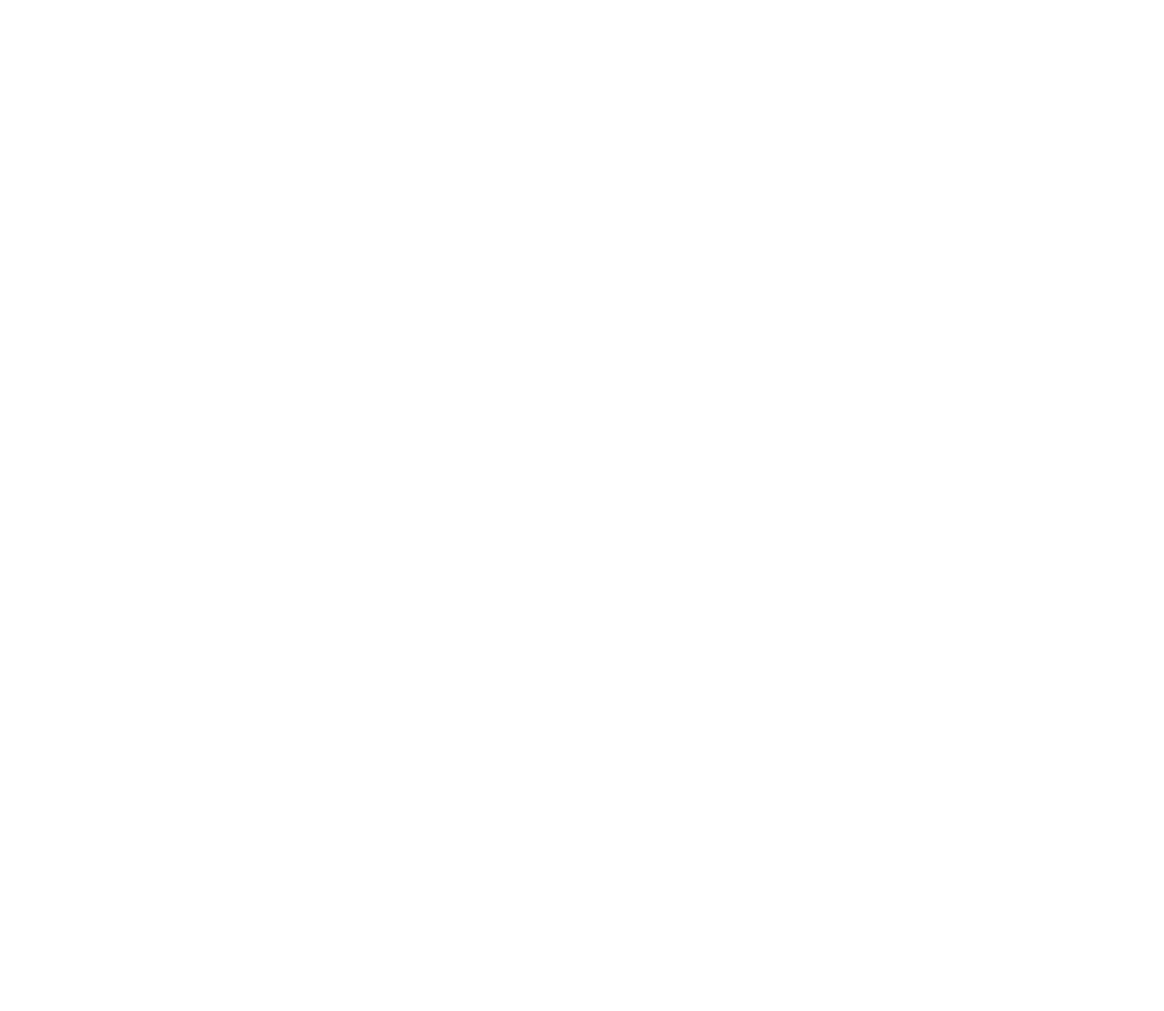
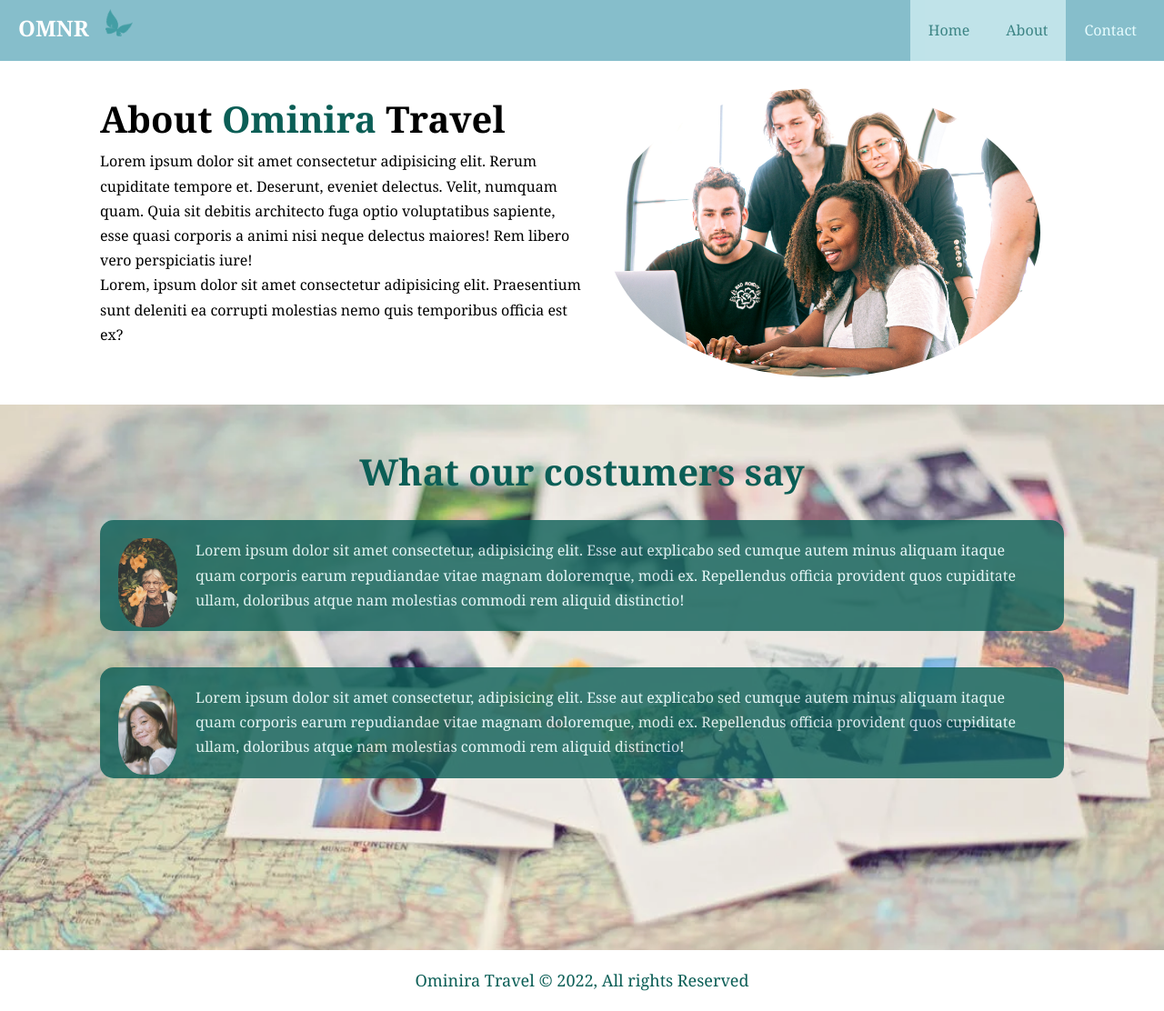
Before and after one commit to lanyarag/firstsite, a plain HTML site: page about.html in a window 1280 px wide. Shown: the whole page at 91% size. Before the commit the page ends 800 px from the top, so only its background shows below. Drawn offline with Linux system fonts and the light colour scheme.

Commit message:
about page

```diff
--- a/about.html
+++ b/about.html
@@ -0,0 +1,82 @@
+<!DOCTYPE html>
+<html lang="en">
+
+<head>
+    <meta charset="UTF-8">
+    <meta http-equiv="X-UA-Compatible" content="IE=edge">
+    <meta name="viewport" content="width=device-width, initial-scale=1.0">
+    <meta name="description" content="You deserve know all the places you want. You can count with us to this">
+    <meta name="keywords" content="trips, agency, travel, montain, beach">
+    <link rel="stylesheet" href="css/style.css">
+
+
+    <title> About Ominira Travel Agency </title>
+</head>
+
+<body>
+    <header>
+        <nav id="navbar">
+            </div>
+            <h1 class="logo"><a href="index.html"></a> OMNR
+                &nbsp
+                <img src="./img/logo.png">
+            </h1>
+            <ul>
+                <li><a class="current" href="index.html"> Home </a></li>
+                <li><a class="current" href="about.html"> About </a></li>
+                <li><a href="contact.html"> Contact </a></li>
+            </ul>
+
+        </nav>
+
+    </header>
+
+    <section id="about-info" class="bg-light py-3">
+        <div class="container">
+            <div class="info-left">
+                <h1 class="l-heading"> About <span class="text-primary">Ominira </span> Travel </h1>
+                <p>Lorem ipsum dolor sit amet consectetur adipisicing elit. Rerum cupiditate tempore et. Deserunt,
+                    eveniet delectus. Velit, numquam quam. Quia sit debitis architecto fuga optio voluptatibus sapiente,
+                    esse quasi corporis a animi nisi neque delectus maiores! Rem libero vero perspiciatis iure!</p>
+                <p>Lorem, ipsum dolor sit amet consectetur adipisicing elit. Praesentium sunt deleniti ea corrupti
+                    molestias nemo quis temporibus officia est ex?</p>
+            </div>
+            <div class="info-right">
+                <img src="./img/omnr.jpg" alt="agency">
+
+            </div>
+        </div>
+    </section>
+
+    <div class="clr"></div>
+    <section id="testimonials" class="py-3">
+        <div class="container">
+            <h2 class="l-heading">What our costumers say</h2>
+            <div class="testimonials bg-primary">
+                <img src="./img/cei.jpeg" alt="Ceci">
+                <p>Lorem ipsum dolor sit amet consectetur, adipisicing elit. Esse aut explicabo sed cumque autem
+                    minus aliquam itaque quam corporis earum repudiandae vitae magnam doloremque, modi ex.
+                    Repellendus officia provident quos cupiditate ullam, doloribus atque nam molestias commodi rem
+                    aliquid distinctio!</p>
+            </div>
+            <div class="testimonials bg-primary">
+                <img src="./img/cost.jpeg" alt="Paola">
+                <p>Lorem ipsum dolor sit amet consectetur, adipisicing elit. Esse aut explicabo sed cumque autem
+                    minus aliquam itaque quam corporis earum repudiandae vitae magnam doloremque, modi ex.
+                    Repellendus officia provident quos cupiditate ullam, doloribus atque nam molestias commodi rem
+                    aliquid distinctio!</p>
+            </div>
+        </div>
+
+    </section>
+
+    </div>
+    <footer id="main-footer">
+        <p> Ominira Travel &copy; 2022, All rights Reserved </p>
+
+    </footer>
+
+
+</body>
+
+</html>
--- a/css/style.css
+++ b/css/style.css
@@ -18,11 +18,7 @@ a {
 h1,
 h2,
 h3 {
-    padding-bottom: 20px;
-}
-
-p {
-    margin: 10px 10px;
+    padding: 20px 0px;
 }
 
 /* Utility classes*/
@@ -76,6 +72,23 @@ p {
     clear: both;
 }
 
+.l-heading {
+    font-size: 40px;
+}
+
+/* Padding */
+.py-1 {
+    padding: 10px 0;
+}
+
+.py-2 {
+    padding: 20px 0;
+}
+
+.py-3 {
+    padding: 30px 0;
+}
+
 /*  Navbar */
 
 #navbar {
@@ -120,7 +133,8 @@ p {
 
 #navbar ul li a:hover,
 #navbar ul li a.current {
-    background: #ffffff;
+    background: #e7fcfe;
+    opacity: 60%;
     color: #0b5e56;
     font: bold;
 }
@@ -195,12 +209,60 @@ p {
 
 }
 
+/* About info */
+#about-info .info-right {
+    float: right;
+    width: 50%;
+    min-height: 100%;
+}
+
+#about-info .info-right img {
+    display: block;
+    margin: auto;
+    width: 90%;
+    border-radius: 50%;
+}
+
+#about-info .info-left {
+    float: left;
+    width: 50%;
+    min-height: 100%;
+
+}
+
+/* Testimonials */
+#testimonials {
+    height: 600px;
+    background: url('../img/back.webp') no-repeat center center/cover;
+    padding-top: 40px;
+}
+
+#testimonials h2 {
+    color: #0b5e56;
+    text-align: center;
+    padding-bottom: 40px;
+}
+
+#testimonials .testimonials {
+    padding: 20px 20px;
+    margin-bottom: 40px;
+    border-radius: 15px;
+    opacity: 0.8;
+
+}
+
+#testimonials .testimonials img {
+    width: 65px;
+    float: left;
+    margin-right: 20px;
+    border-radius: 40%;
+}
+
 /* Footer */
 #main-footer {
     text-align: center;
     background-color: ;
     color: #0b5e56;
-    padding-top: 20px;
+    padding: 20px 0px;
     font-size: 18px;
-    ;
 }
```
Also changed, not shown: index.html (+2 -2 lines), img/back.webp (added), img/cei.jpeg (added), img/cost.jpeg (added), img/omnr.jpg (added), img/photo-1.jpg (deleted), img/photo-2.jpg (deleted), img/showcase.jpg (deleted), img/test-bg.jpg (deleted).
